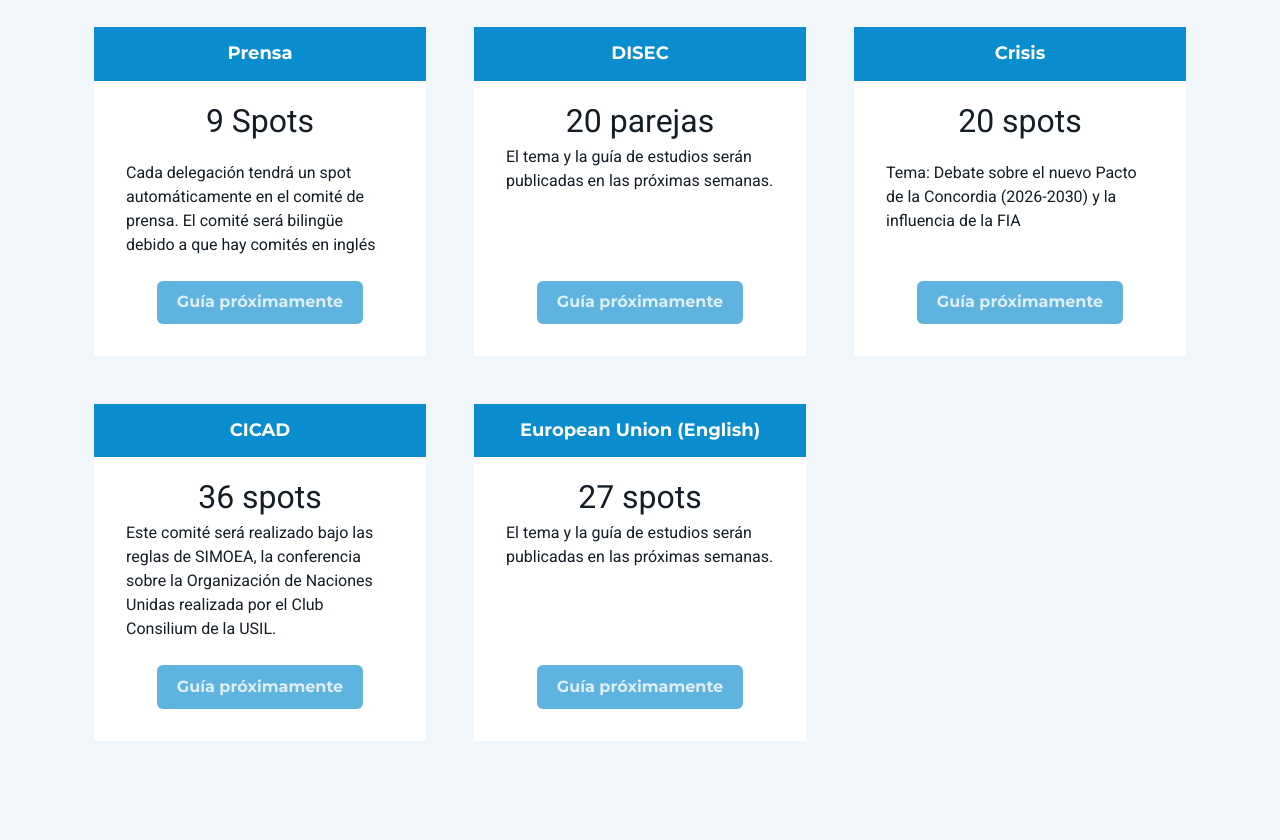
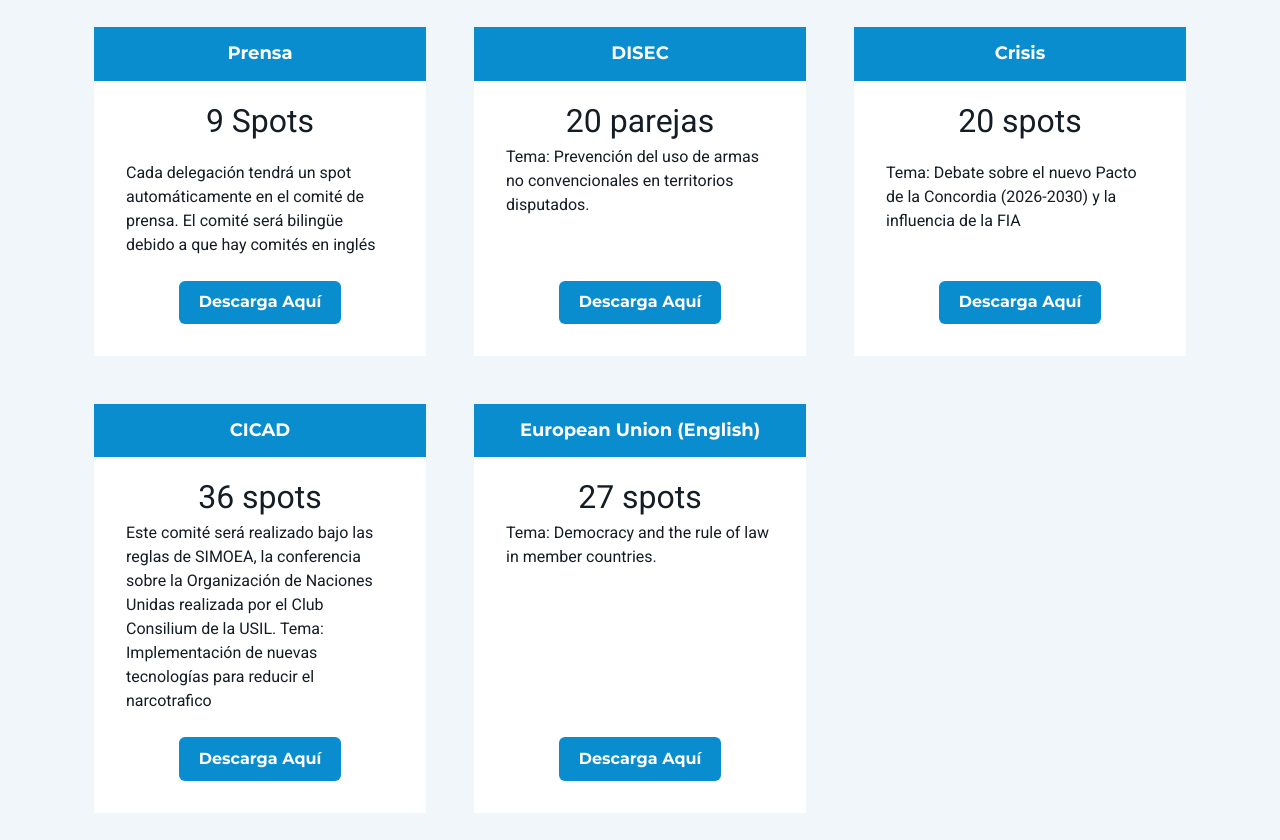
Before and after one commit to internaciamun/simulaciondeotono, a plain HTML site: page index.html in a window 1280 px wide. Shown: the part 3029-3869 px from the top of the page. Drawn offline with Linux system fonts and the light colour scheme.

Commit message:
Actualización de comités

```diff
--- a/index.html
+++ b/index.html
@@ -290,7 +290,7 @@
 							</div><!--//info-->
 						</div><!--//card-body-->
 						<div class="card-footer text-center">
-							<a href="#" class="btn btn-primary disabled">Guía próximamente</a>
+							<a href="assets/files/Prensa - Oficial.pdf"class="btn btn-primary enabled">Descarga Aquí</a>
 						</div>
 					</div><!--//card-->
 				</div><!--//col-->
@@ -303,12 +303,12 @@
 							<div class="info p-3">
 								<div class="price-figure text-center"><span class="number">20 parejas</span></div>
 								<div class="desc px-3">
-									El tema y la guía de estudios serán publicadas en las próximas semanas.
+									Tema: Prevención del uso de armas no convencionales en territorios disputados.
 								</div>
 							</div><!--//info-->
 						</div><!--//card-body-->
 						<div class="card-footer text-center">
-							<a href="#" class="btn btn-primary disabled">Guía próximamente</a>
+							<a href="assets/files/DISEC - Oficial.pdf" class="btn btn-primary enabled">Descarga Aquí</a>
 						</div>
 					</div><!--//card-->
 				</div><!--//col-->
@@ -326,7 +326,7 @@
 							</div><!--//info-->
 						</div><!--//card-body-->
 						<div class="card-footer text-center">
-							<a href="#" class="btn btn-primary disabled">Guía próximamente</a>
+							<a href="assets/files/Crisis - Oficial.pdf" class="btn btn-primary enabled">Descarga Aquí</a>
 						</div>
 					</div><!--//card-->
 				</div><!--//col-->
@@ -339,12 +339,12 @@
 							<div class="info p-3">
 								<div class="price-figure text-center"><span class="number">36 spots</span></div>
 								<div class="desc px-3">
-									Este comité será realizado bajo las reglas de SIMOEA, la conferencia sobre la Organización de Naciones Unidas realizada por el Club Consilium de la USIL.
+									Este comité será realizado bajo las reglas de SIMOEA, la conferencia sobre la Organización de Naciones Unidas realizada por el Club Consilium de la USIL. Tema: Implementación de nuevas tecnologías para reducir el narcotrafico
 								</div>
 							</div><!--//info-->
 						</div><!--//card-body-->
 						<div class="card-footer text-center">
-							<a href="#" class="btn btn-primary disabled">Guía próximamente</a>
+							<a href="assets/files/CICAD - Oficial.pdf" class="btn btn-primary enabled">Descarga Aquí</a>
 						</div>
 					</div><!--//card-->
 				</div><!--//col-->
@@ -357,12 +357,12 @@
 							<div class="info p-3">
 								<div class="price-figure text-center"><span class="number">27 spots</span></div>
 								<div class="desc px-3">
-									El tema y la guía de estudios serán publicadas en las próximas semanas.
+									Tema: Democracy and the rule of law in member countries.
 								</div>
 							</div><!--//info-->
 						</div><!--//card-body-->
 						<div class="card-footer text-center">
-							<a href="#" class="btn btn-primary disabled">Guía próximamente</a>
+							<a href="assets/files/UE - Oficial.pdf" class="btn btn-primary enabled">Descarga Aquí</a>
 						</div>
 					</div><!--//card-->
 				</div><!--//col-->
```
Also changed, not shown: 4 other files.
